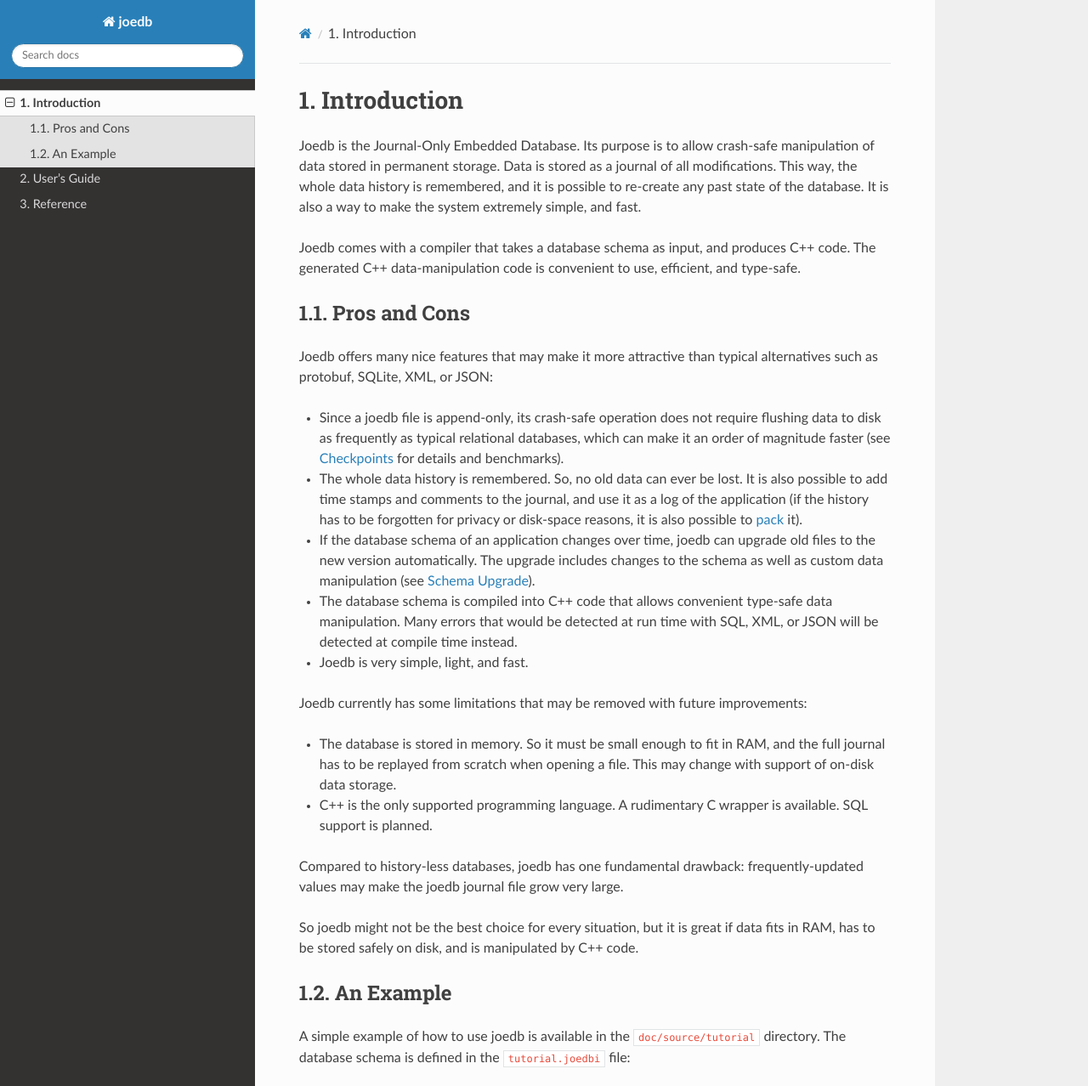
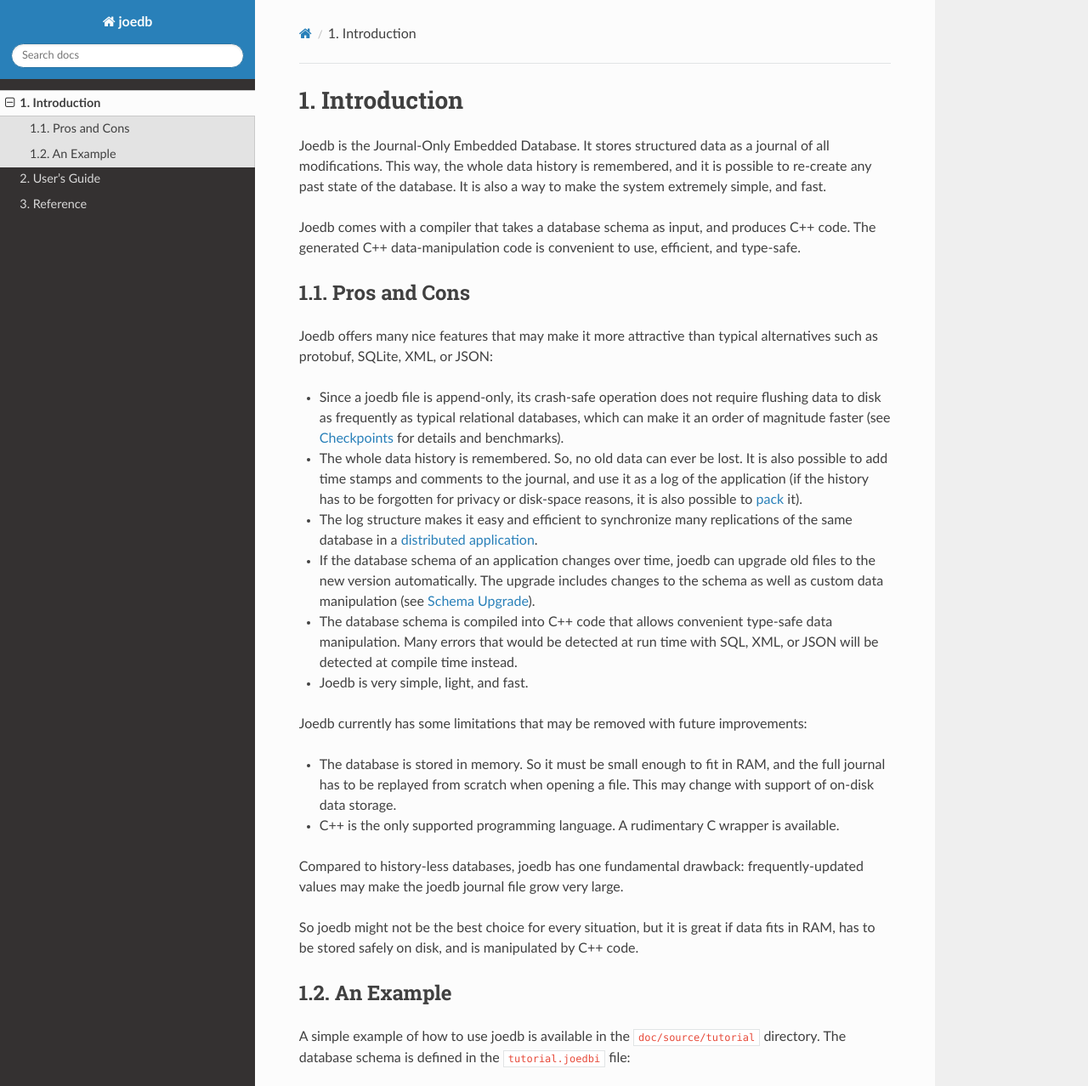
Before and after one commit to Remi-Coulom/joedb, a Sphinx documentation site: the page built from doc/source/intro.rst, in a window 1280 px wide and 1400 px high, cut to the strip 0-1278 px from the top of the window. Shown: the whole strip at 85% size. Built offline with Sphinx 7.4.7 and the Read the Docs theme 2.0.0, drawn with Linux system fonts in a browser that asks for light colours; formulas are drawn with MathJax 3.

Commit message:
more doc improvements

```diff
--- a/doc/source/intro.rst
+++ b/doc/source/intro.rst
@@ -1,11 +1,10 @@
 Introduction
 ============
 
-Joedb is the Journal-Only Embedded Database. Its purpose is to allow crash-safe
-manipulation of data stored in permanent storage. Data is stored as a journal
-of all modifications. This way, the whole data history is remembered, and it is
-possible to re-create any past state of the database. It is also a way to make
-the system extremely simple, and fast.
+Joedb is the Journal-Only Embedded Database. It stores structured data as a
+journal of all modifications. This way, the whole data history is remembered,
+and it is possible to re-create any past state of the database. It is also a
+way to make the system extremely simple, and fast.
 
 Joedb comes with a compiler that takes a database schema as input, and produces
 C++ code. The generated C++ data-manipulation code is convenient to use,
@@ -26,6 +25,9 @@
   also possible to add time stamps and comments to the journal, and use it as a
   log of the application (if the history has to be forgotten for privacy or
   disk-space reasons, it is also possible to :ref:`pack <joedb_pack>` it).
+- The log structure makes it easy and efficient to synchronize many
+  replications of the same database in a :ref:`distributed application
+  <concurrency>`.
 - If the database schema of an application changes over time, joedb can upgrade
   old files to the new version automatically. The upgrade includes changes to
   the schema as well as custom data manipulation (see :doc:`schema_upgrade`).
@@ -41,7 +43,7 @@
   and the full journal has to be replayed from scratch when opening a file.
   This may change with support of on-disk data storage.
 - C++ is the only supported programming language. A rudimentary C wrapper is
-  available. SQL support is planned.
+  available.
 
 Compared to history-less databases, joedb has one fundamental drawback:
 frequently-updated values may make the joedb journal file grow very large.
```
Also changed, not shown: README.rst (+9 -3 lines).
